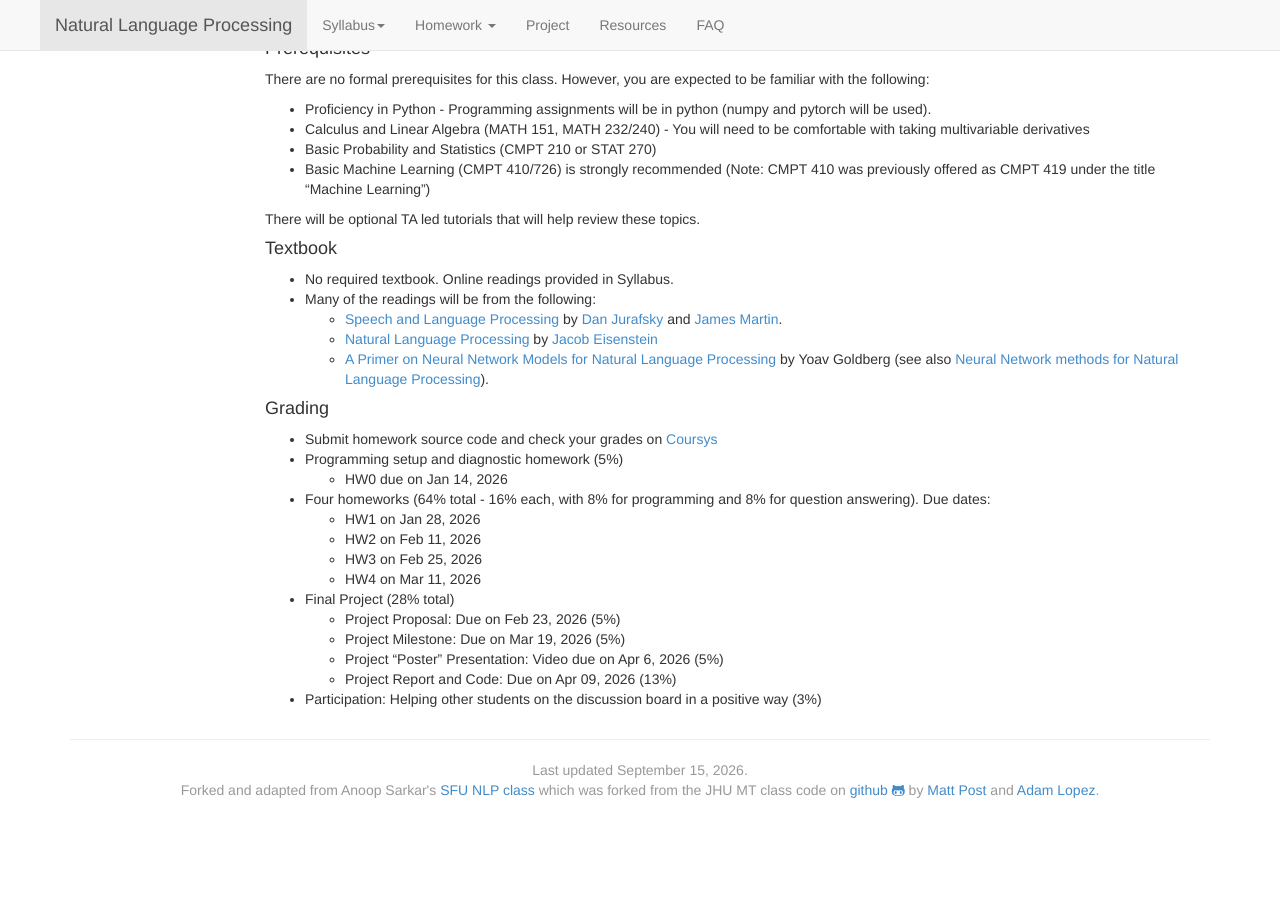
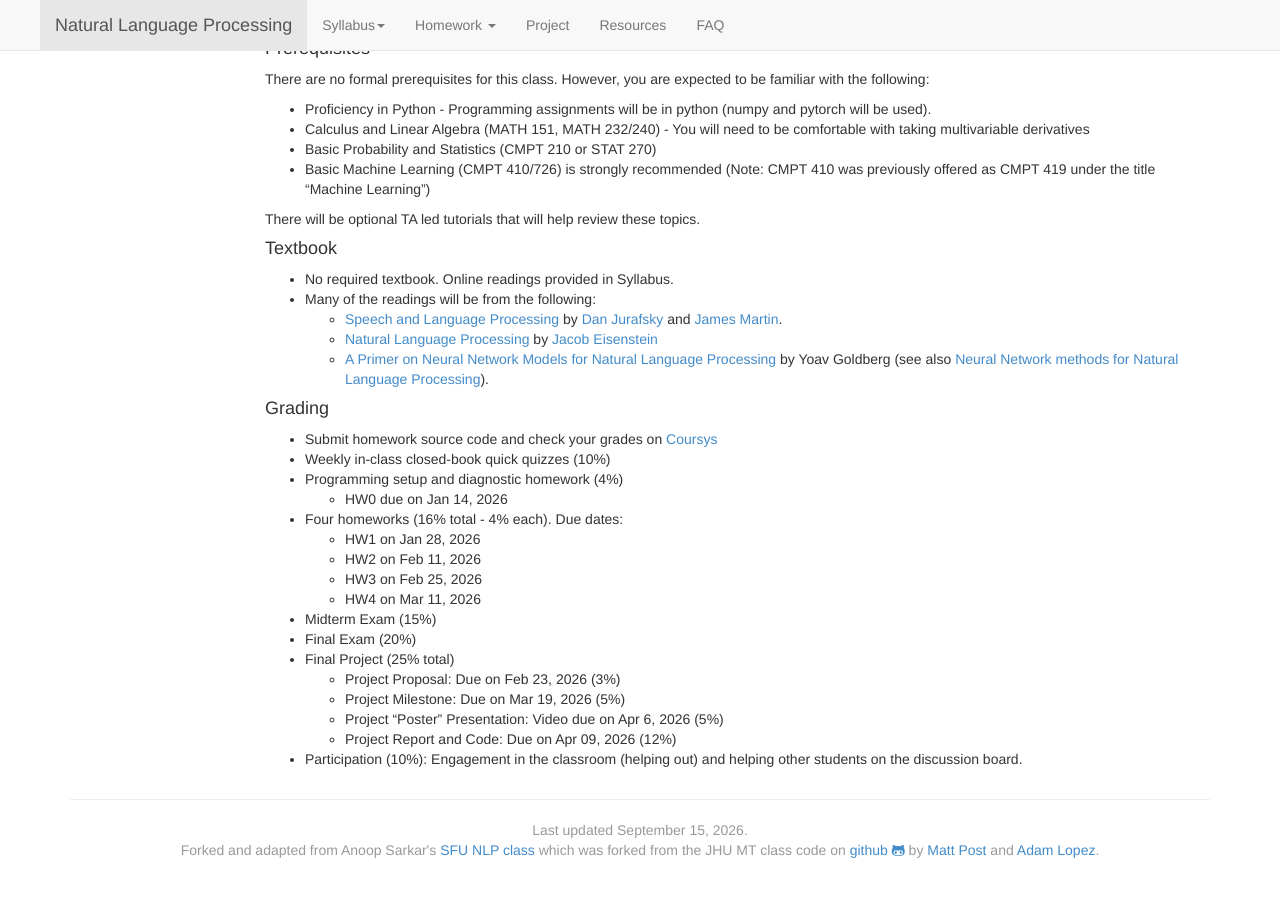
Before and after one commit to zhiyunrichardpeng/nlp-class, a Jekyll site: the page built from index.md, in a window 1280 px wide and 900 px high, scrolled down 753 px. Shown: the top 897 px of the window. Built offline with Jekyll 4.4.1, drawn with Linux system fonts in a browser that asks for light colours; nearby versions of some CDN libraries; before the commit the page ends 1593 px from its top, so only the background shows below that.

Commit message:
Update grading scheme with exams, quizzes, and revised weights

```diff
--- a/index.md
+++ b/index.md
@@ -79,16 +79,19 @@ There will be optional TA led tutorials that will help review these topics.
 
 #### Grading
 * Submit homework source code and check your grades on [Coursys]({{ site.coursys }})
-* Programming setup and diagnostic homework (5%)
+* Weekly in-class closed-book quick quizzes (10%)
+* Programming setup and diagnostic homework (4%)
   * HW0 due on {{ site.hwdates[0].deadline }}
-* Four homeworks (64% total - 16% each, with 8% for programming and 8% for question answering). Due dates:
+* Four homeworks (16% total - 4% each). Due dates:
   * HW1 on {{ site.hwdates[1].deadline }}
   * HW2 on {{ site.hwdates[2].deadline }}
   * HW3 on {{ site.hwdates[3].deadline }}
   * HW4 on {{ site.hwdates[4].deadline }}
-* Final Project (28% total)
-  * Project Proposal: Due on {{ site.hwdates[5].proposal }} (5%)
+* Midterm Exam (15%)
+* Final Exam (20%)
+* Final Project (25% total)
+  * Project Proposal: Due on {{ site.hwdates[5].proposal }} (3%)
   * Project Milestone: Due on {{ site.hwdates[5].milestone }} (5%)
   * Project "Poster" Presentation: {{ site.hwdates[5].poster }} (5%)
-  * Project Report and Code: Due on {{ site.hwdates[5].deadline }} (13%)
-* Participation: Helping other students on the discussion board in a positive way (3%)
+  * Project Report and Code: Due on {{ site.hwdates[5].deadline }} (12%)
+* Participation (10%): Engagement in the classroom (helping out) and helping other students on the discussion board.
```
